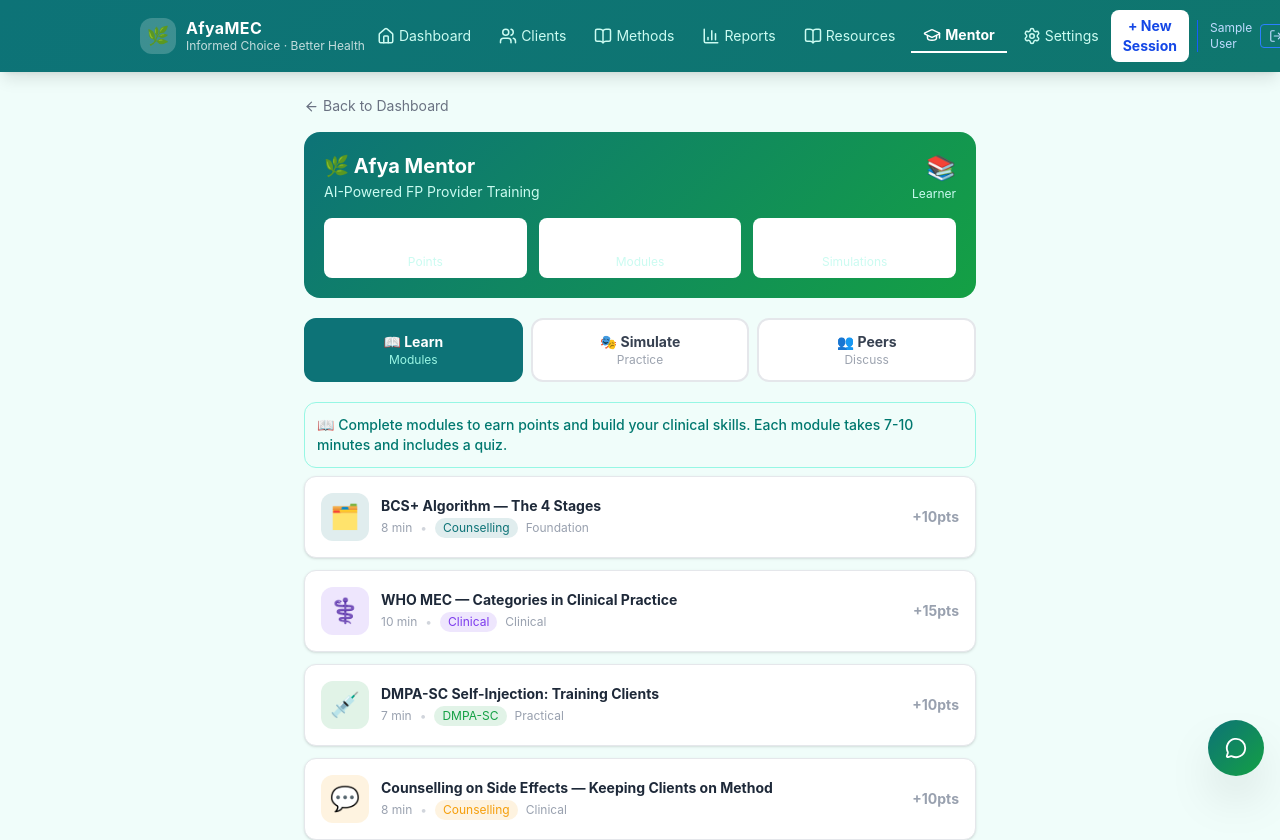
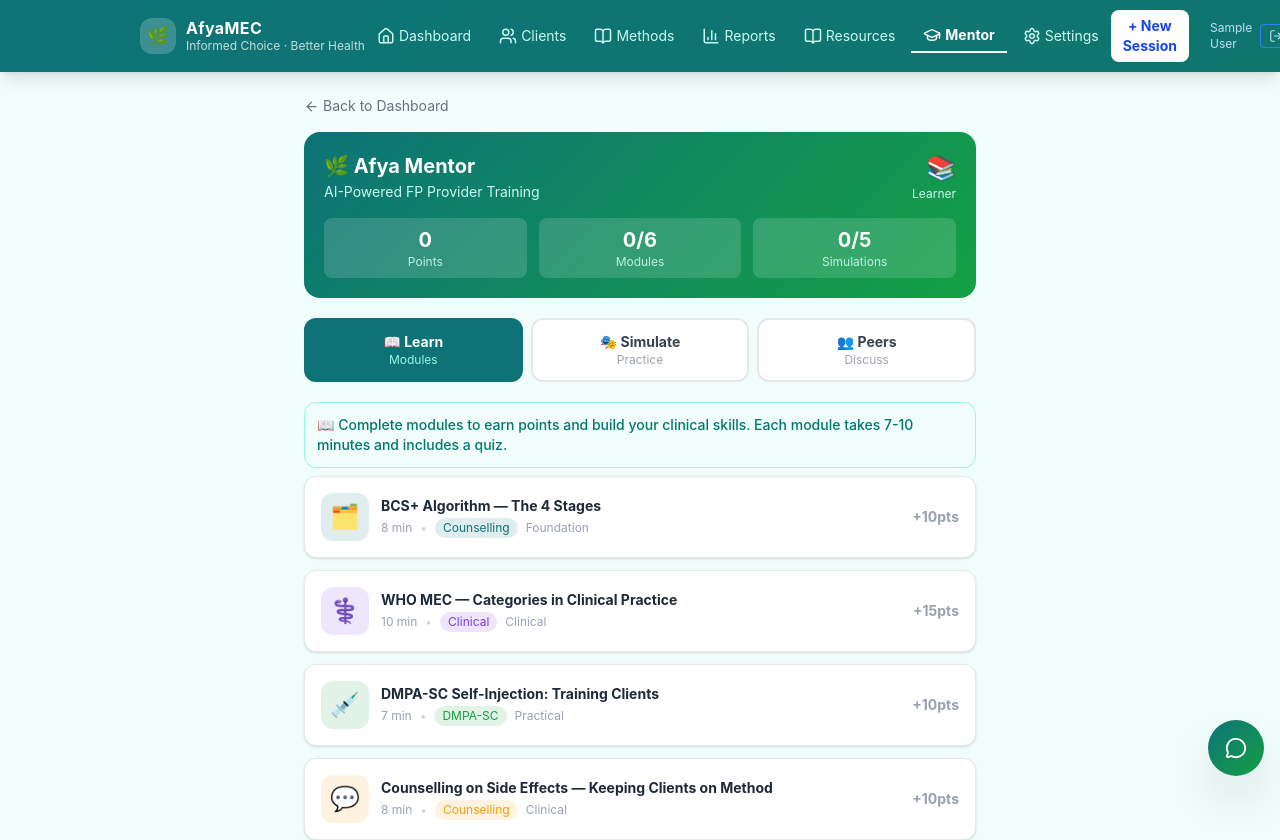
Before and after one commit to Nash1738-Dev/afya-mec, a React (Vite) app in the folder frontend/: page /mentor in a window 1280 px wide. Shown: the top 840 px of the page. Built offline with nearby package versions, Linux system fonts and the light colour scheme; sample sign-in values are in the browser's storage.

Commit message:
Fix: AfyaMentor stats use inline styles for white text visibility

```diff
--- a/frontend/src/pages/AfyaMentor.jsx
+++ b/frontend/src/pages/AfyaMentor.jsx
@@ -918,18 +918,17 @@ export default function AfyaMentor() {
 
         {/* Stats */}
         <div className="grid grid-cols-3 gap-3 mt-4">
-          <div className="bg-white bg-opacity-15 rounded-lg p-2 text-center">
-            <p className="text-xl font-bold">{totalPoints}</p>
-            <p className="text-xs text-teal-100">Points</p>
-          </div>
-          <div className="bg-white bg-opacity-15 rounded-lg p-2 text-center">
-            <p className="text-xl font-bold">{completedModules}/{MODULES.length}</p>
-            <p className="text-xs text-teal-100">Modules</p>
-          </div>
-          <div className="bg-white bg-opacity-15 rounded-lg p-2 text-center">
-            <p className="text-xl font-bold">{completedSims}/{SIMULATION_SCENARIOS.length}</p>
-            <p className="text-xs text-teal-100">Simulations</p>
-          </div>
+          {[
+            { value: totalPoints, label: 'Points' },
+            { value: `${completedModules}/${MODULES.length}`, label: 'Modules' },
+            { value: `${completedSims}/${SIMULATION_SCENARIOS.length}`, label: 'Simulations' },
+          ].map((stat, i) => (
+            <div key={i} className="rounded-lg p-2 text-center"
+              style={{background:'rgba(255,255,255,0.15)'}}>
+              <p className="text-xl font-bold" style={{color:'white'}}>{stat.value}</p>
+              <p className="text-xs" style={{color:'rgba(204,251,241,0.9)'}}>{stat.label}</p>
+            </div>
+          ))}
         </div>
       </div>
 
```
